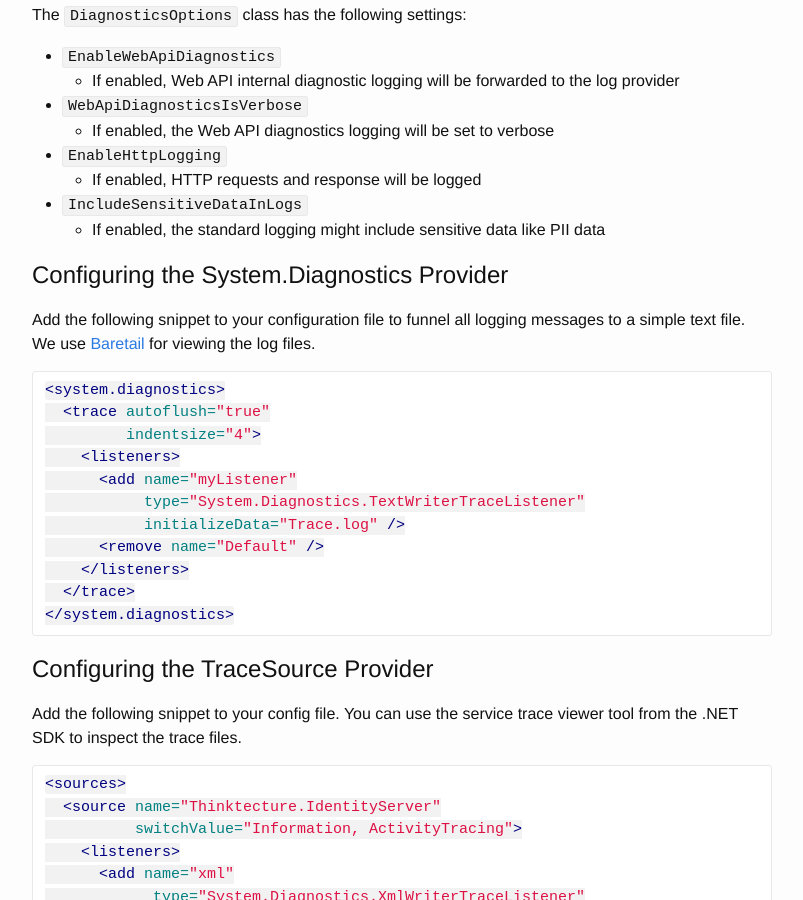
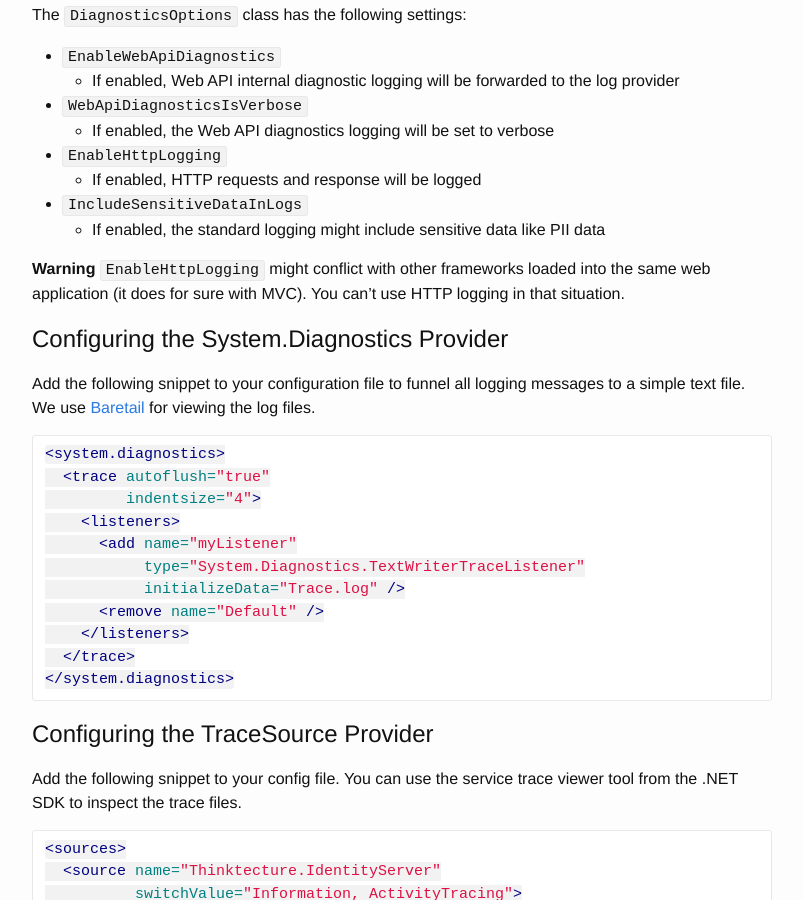
Before and after one commit to IdentityServer/Documentation, a Jekyll site: the page built from docs/configuration/logging.md, in a window 1280 px wide and 900 px high, scrolled down 596 px. Shown: the whole window, without its empty margins (238-1041 px from the left). Built offline with Jekyll 4.4.1, drawn with Linux system fonts in a browser that asks for light colours; Markdown is read by kramdown in place of the engine named in the settings.

Commit message:
Update logging.md

```diff
--- a/docs/configuration/logging.md
+++ b/docs/configuration/logging.md
@@ -34,6 +34,8 @@ The `DiagnosticsOptions` class has the following settings:
    * If enabled, HTTP requests and response will be logged
 * `IncludeSensitiveDataInLogs`
    * If enabled, the standard logging might include sensitive data like PII data
+
+**Warning** `EnableHttpLogging` might conflict with other frameworks loaded into the same web application (it does for sure with MVC). You can't use HTTP logging in that situation.
 
 ## Configuring the System.Diagnostics Provider
 Add the following snippet to your configuration file to funnel all logging messages to a simple text file.
```
